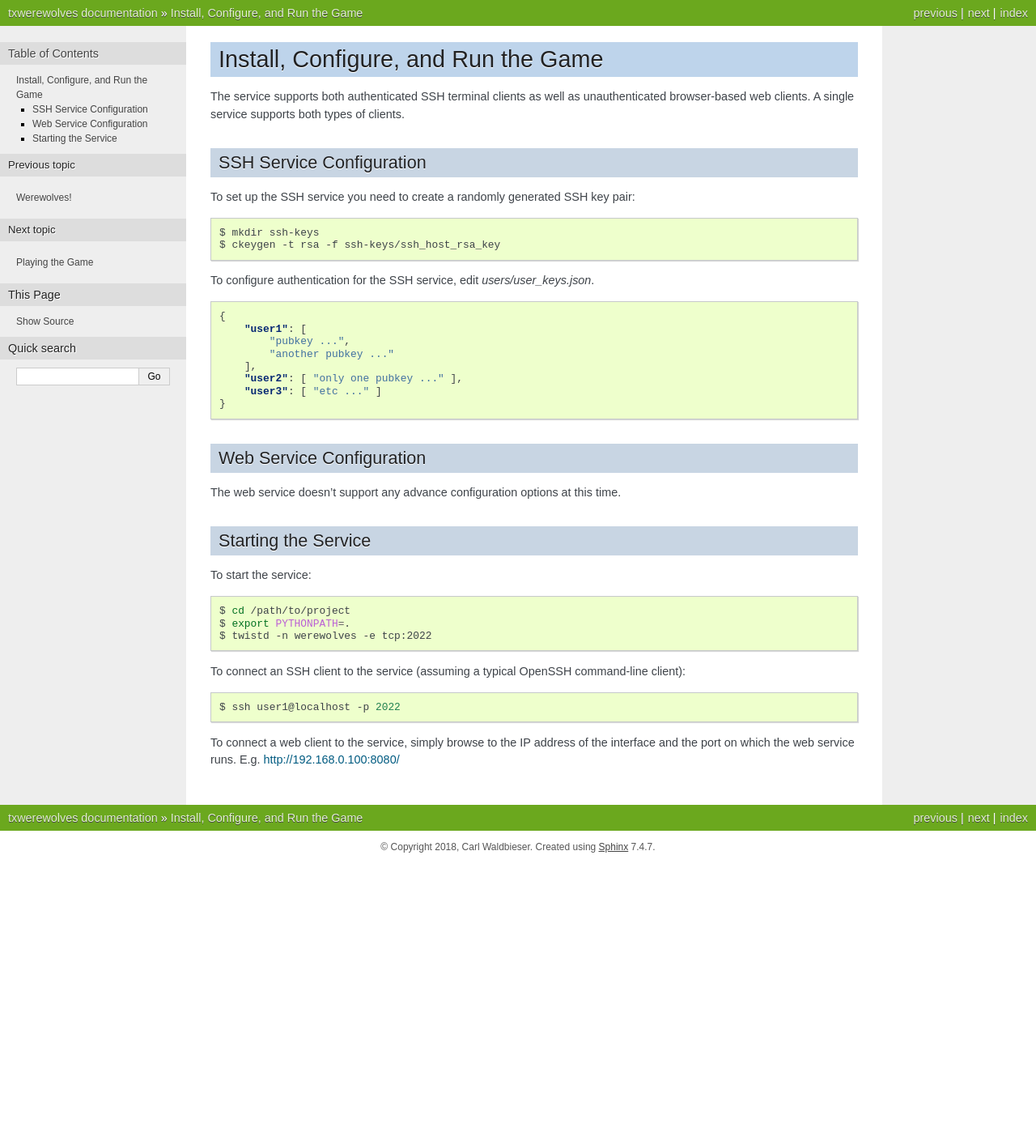
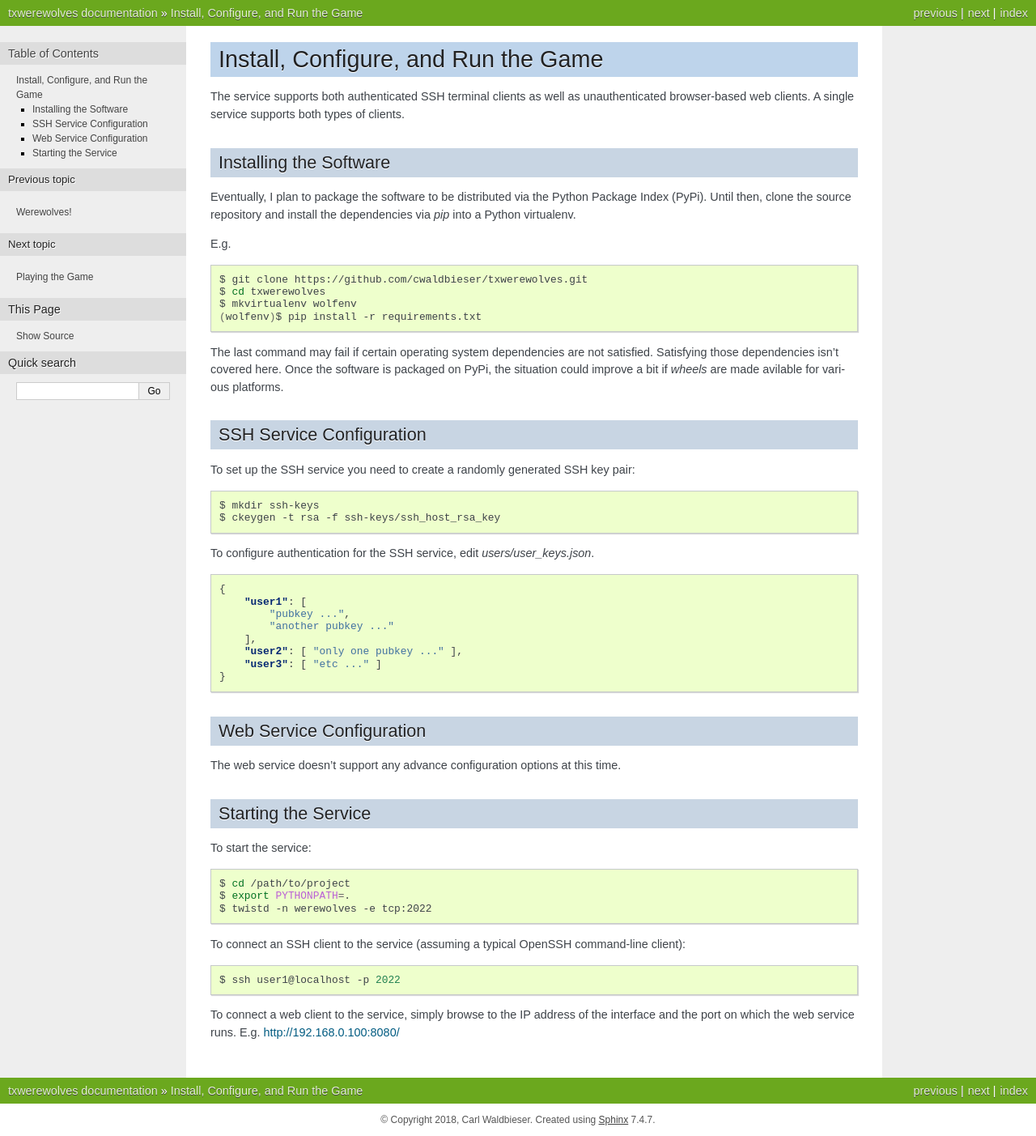
Before and after one commit to cwaldbieser/txwerewolves, a Sphinx documentation site: the page built from doc/installation.rst, in a window 1280 px wide. Shown: the whole page at 81% size. Built offline with Sphinx 7.4.7, drawn with Linux system fonts in a browser that asks for light colours; before the commit the page ends 1066 px from its top, so only the background shows below that.

Commit message:
Updated installation to provide brief overview of installing from source.

```diff
--- a/doc/installation.rst
+++ b/doc/installation.rst
@@ -5,6 +5,28 @@ Install, Configure, and Run the Game
 The service supports both authenticated SSH terminal clients as well as
 unauthenticated browser-based web clients.  A single service supports
 both types of clients.
+
+-----------------------
+Installing the Software
+-----------------------
+
+Eventually, I plan to package the software to be distributed via the Python
+Package Index (PyPi).  Until then, clone the source repository and install
+the dependencies via `pip` into a Python virtualenv.
+
+E.g.
+
+.. code:: shell
+
+    $ git clone https://github.com/cwaldbieser/txwerewolves.git
+    $ cd txwerewolves
+    $ mkvirtualenv wolfenv
+    (wolfenv)$ pip install -r requirements.txt
+
+The last command may fail if certain operating system dependencies are not
+satisfied.  Satisfying those dependencies isn't covered here.
+Once the software is packaged on PyPi, the situation could improve a bit if
+*wheels* are made avilable for various platforms.
 
 -------------------------
 SSH Service Configuration
```
